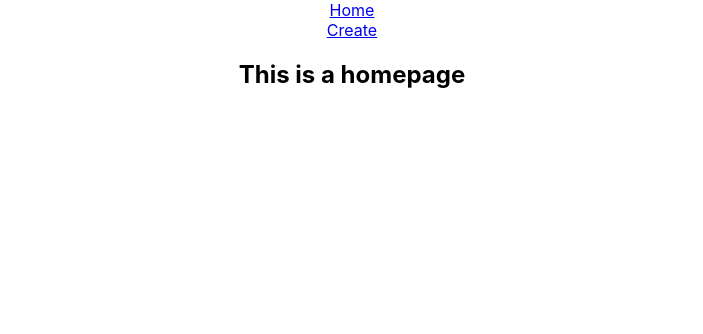
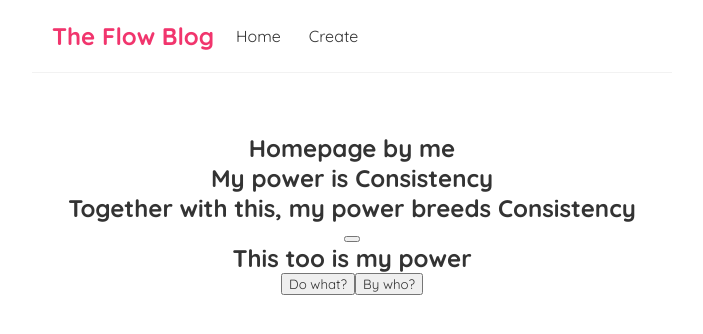
Before and after one commit to FrancisFlow/React-Blog, a React (Create React App) app: page / in a window 1280 px wide. Shown: the top 334 px of the page, without its empty margins (288-991 px from the left). Built offline with nearby package versions, Linux system fonts and the light colour scheme.

Commit message:
Added styles and played around with useState hooks

```diff
--- a/src/App.js
+++ b/src/App.js
@@ -9,7 +9,12 @@ function App() {
 
     <div className="App">
       <Navbar></Navbar>
+
+      <div className="content">
       <Home/>
+
+
+      </div>
 
     </div>
 
--- a/src/Home.js
+++ b/src/Home.js
@@ -1,7 +1,50 @@
+import { useState } from "react";
+
+
 const Home = () => {
+
+    const [power, setPower] = useState('Consistency');
+
+
+
+    const handleClick = (e, name) => {
+        if  (name != undefined) {
+
+            name=name.toLowerCase();
+        }
+        else if (name == undefined || name==null)  {
+            name= " by default"
+        }
+        console.log('I have been clicked' + name, e);
+
+
+        }
+
     return (
 
-        <h2>This is a homepage</h2>
+        <>
+
+        <h2>Homepage by me</h2>
+
+        <h2> My power is {power}</h2>
+
+        <h2> Together with this, my power breeds {power}</h2>
+
+        <button onClick={()=>{
+            setPower('Mastery')
+        }} ></button>
+
+        <h2> This too is my power</h2>
+
+
+        <button onClick={handleClick}>
+            Do what?</button>
+
+        <button> By who? </button>
+
+        </>
+
+
      );
 }
 
--- a/src/Navbar.js
+++ b/src/Navbar.js
@@ -2,7 +2,8 @@ const Navbar = () => {
     return (
 
 
-    <nav className="allbar">
+    <nav className="navbar">
+      <h1>The Flow Blog</h1>
 
     <a href="/">Home</a>
     <br />
--- a/src/index.css
+++ b/src/index.css
@@ -1,13 +1,35 @@
-body {
+@import url('https://fonts.googleapis.com/css2?family=Quicksand:wght@300;400;500;600;700&display=swap');
+
+/* base styles */
+* {
   margin: 0;
-  font-family: -apple-system, BlinkMacSystemFont, 'Segoe UI', 'Roboto', 'Oxygen',
-    'Ubuntu', 'Cantarell', 'Fira Sans', 'Droid Sans', 'Helvetica Neue',
-    sans-serif;
-  -webkit-font-smoothing: antialiased;
-  -moz-osx-font-smoothing: grayscale;
+  font-family: "Quicksand";
+  color: #333;
 }
-
-code {
-  font-family: source-code-pro, Menlo, Monaco, Consolas, 'Courier New',
-    monospace;
+.navbar {
+  padding: 20px;
+  display: flex;
+  align-items: center;
+  max-width: 600px;
+  margin: 0 auto;
+  border-bottom: 1px solid #f2f2f2;
 }
+.navbar h1 {
+  color: #f1356d;
+}
+.navbar .links {
+  margin-left: auto;
+}
+.navbar a {
+  margin-left: 16px;
+  text-decoration: none;
+  padding: 6px;
+}
+.navbar a:hover {
+  color: #f1356d;
+}
+.content {
+  max-width: 600px;
+  margin: 40px auto;
+  padding: 20px;
+}
```
